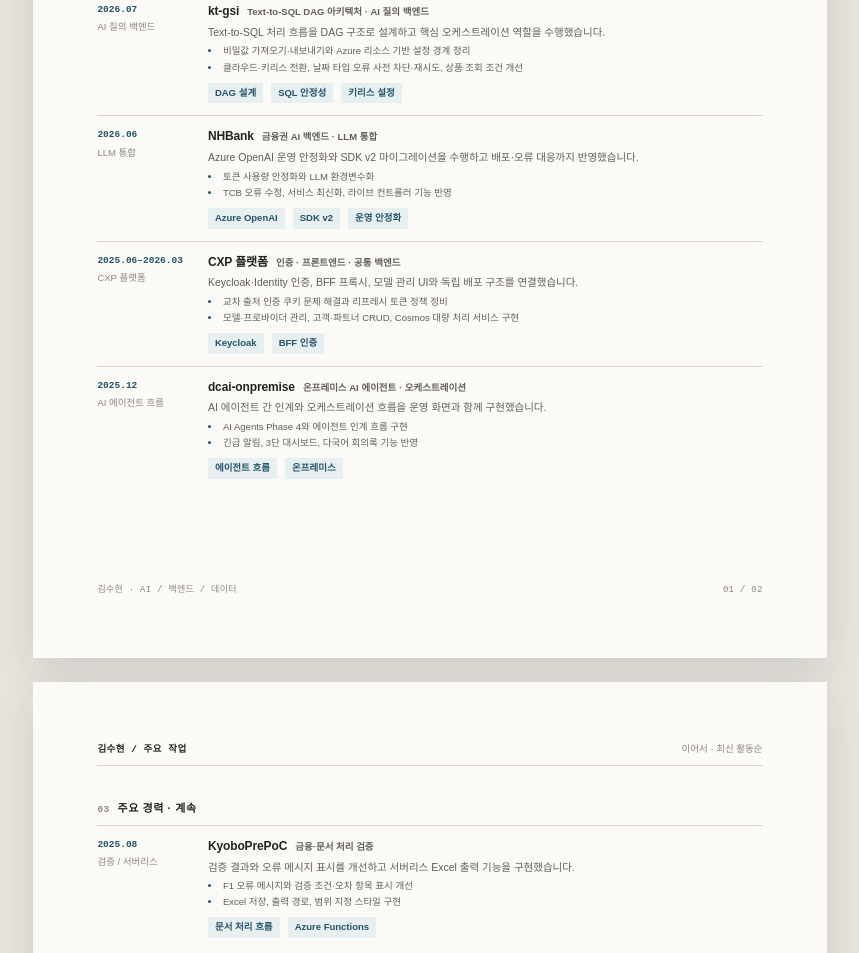
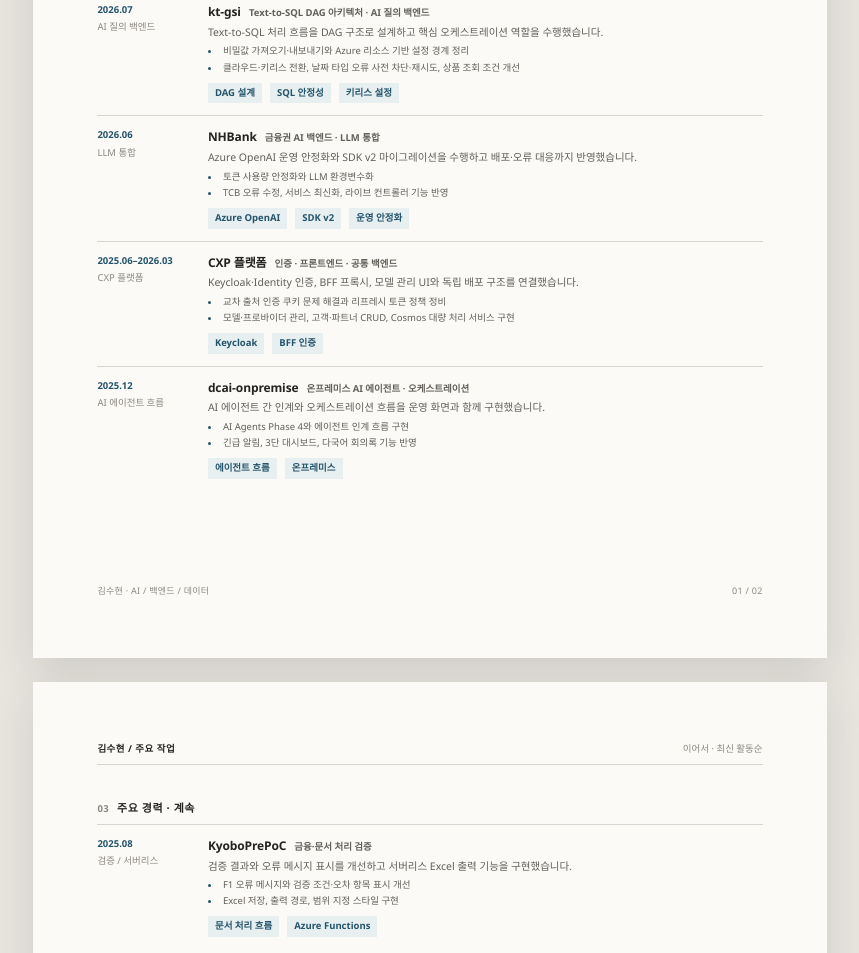
Before and after one commit to kimgooneya/resume, a website: page resume/developer-resume.html in a window 1280 px wide. Shown: the part 489-1442 px from the top of the page, without its empty margins (210-1069 px from the left). Drawn offline with Linux system fonts and the light colour scheme.

Commit message:
Unify resume typography

```diff
--- a/resume/developer-resume.html
+++ b/resume/developer-resume.html
@@ -15,6 +15,7 @@
         --rule: #d9d5ce;
         --accent: #24546a;
         --accent-soft: #e7eff1;
+        --font-primary: "Noto Sans KR", "Apple SD Gothic Neo", "Malgun Gothic", "Segoe UI", sans-serif;
         --type-name: 30px;
         --type-title: 11px;
         --type-section: 11px;
@@ -50,7 +51,7 @@
         margin: 0;
         color: var(--ink);
         background: var(--paper-surround);
-        font-family: "Noto Sans KR", "Apple SD Gothic Neo", "Malgun Gothic", sans-serif;
+        font-family: var(--font-primary);
         font-size: var(--type-body);
         line-height: 1.48;
         -webkit-print-color-adjust: exact;
@@ -108,7 +109,6 @@
       .contact-label,
       .evidence-label {
         color: var(--accent);
-        font-family: "SFMono-Regular", "Cascadia Code", "Liberation Mono", monospace;
         font-size: var(--type-meta);
         font-weight: 700;
         letter-spacing: 0.08em;
@@ -127,7 +127,6 @@
       }
 
       h1 {
-        font-family: "Iowan Old Style", "Palatino Linotype", "Book Antiqua", "Noto Serif KR", serif;
         font-size: var(--type-name);
         font-weight: 700;
         letter-spacing: -0.04em;
@@ -258,7 +257,6 @@
 
       .experience-meta strong {
         color: var(--accent);
-        font-family: "SFMono-Regular", "Cascadia Code", "Liberation Mono", monospace;
         font-size: var(--type-meta);
         font-weight: 600;
       }
@@ -337,7 +335,6 @@
       }
 
       .page-context strong {
-        font-family: "SFMono-Regular", "Cascadia Code", "Liberation Mono", monospace;
         font-size: var(--type-meta);
         font-weight: 600;
         letter-spacing: 0.05em;
@@ -444,7 +441,6 @@
         margin-top: auto;
         padding-top: var(--space-4);
         color: var(--ink-muted);
-        font-family: "SFMono-Regular", "Cascadia Code", "Liberation Mono", monospace;
         font-size: var(--type-footer);
         letter-spacing: 0.03em;
       }
```
